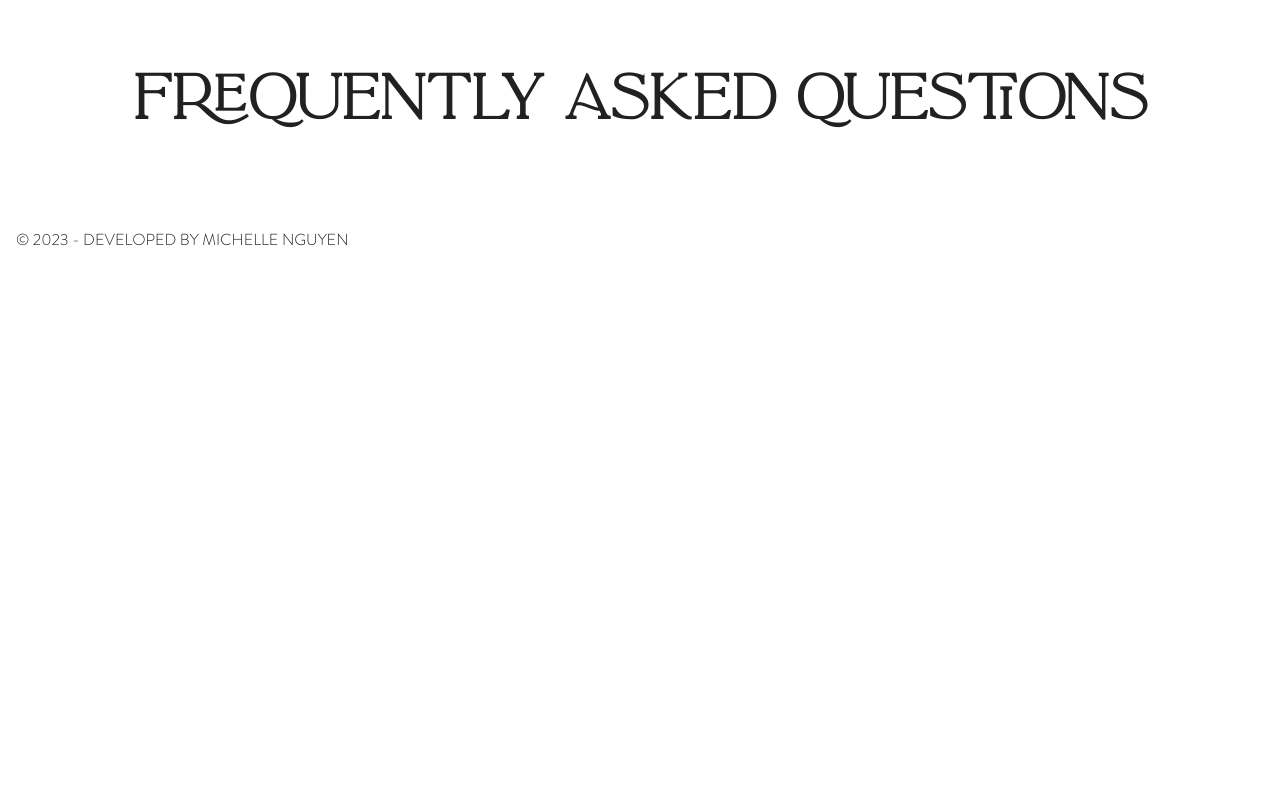
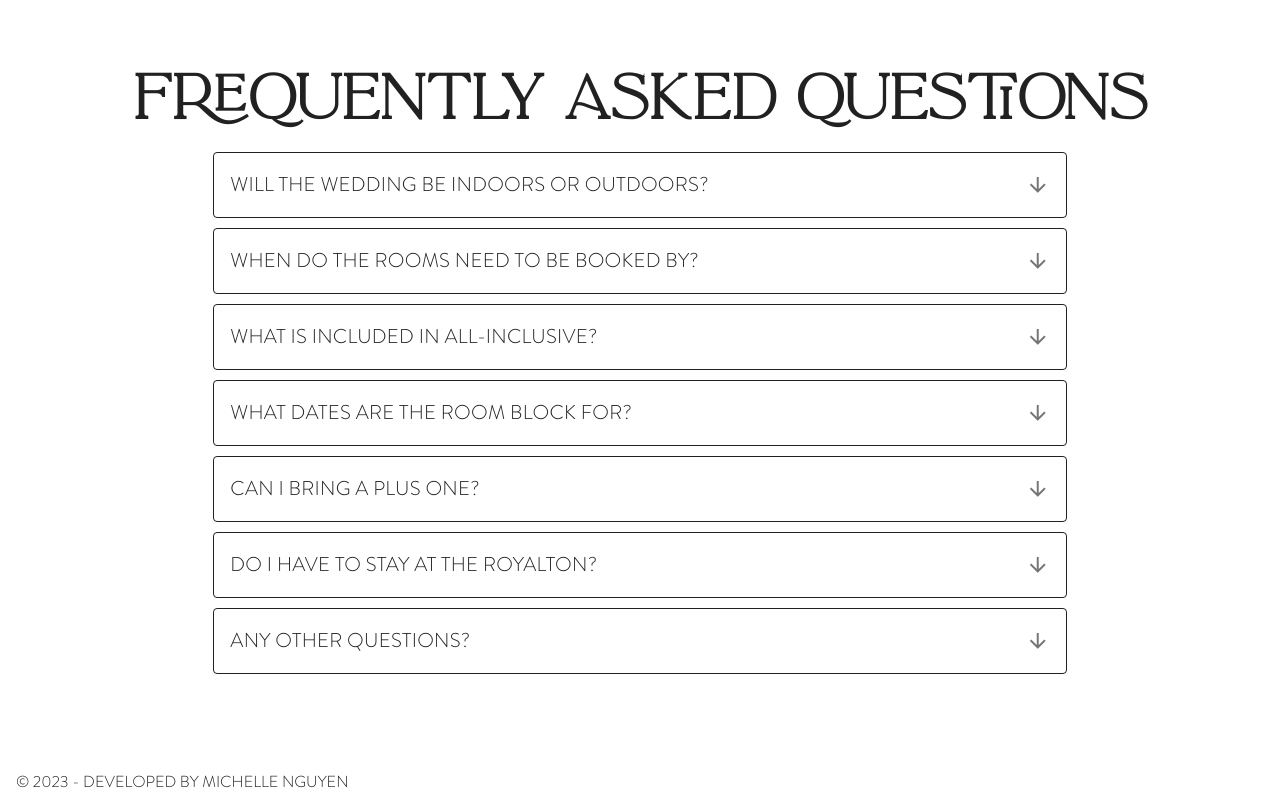
Before and after one commit to nguyenmichelle/keachelle-wedding, a Nuxt app: page / in a window 1280 px wide. Shown: the part 5022-5822 px from the top of the page. Before the commit the page ends 5280 px from the top, so only its background shows below. Built offline with nearby package versions, Linux system fonts and the light colour scheme.

Commit message:
Adding faq section

```diff
--- a/components/FaqCard.vue
+++ b/components/FaqCard.vue
@@ -1,13 +1,31 @@
 <template>
-  <div>
-    <v-card :title="question">
-      {{answer}}
+  <v-container>
+    <v-card outlined color="var(--base-color)">
+      <v-card-title @click="toggleAnswerVisibility">
+        <span>{{question}}</span>
+        <v-spacer />
+        <v-icon v-if="!showAnswer">mdi-arrow-down</v-icon>
+        <v-icon v-else>mdi-arrow-up</v-icon>
+      </v-card-title>
+      <v-card-text v-if="showAnswer">
+        {{answer}}
+      </v-card-text>
     </v-card>
-  </div>
+  </v-container>
 </template>
 
 <script>
   export default {
-    props: ['question', 'answer']
+    props: ['question', 'answer'],
+    data() {
+      return {
+        showAnswer: false
+      }
+    },
+    methods: {
+      toggleAnswerVisibility() {
+        this.showAnswer = !this.showAnswer
+      }
+    }
   }
 </script>
--- a/components/Section/Faq.vue
+++ b/components/Section/Faq.vue
@@ -1,8 +1,8 @@
 <template>
   <Section id="faq" title="FREQUENTLY ASKED QUESTIONS" background-color="var(--base-green)">
-    <v-row>
-      <v-col cols="8">
-        <faq-card v-for="(faq, index) in faqs" :question="faq.question" :answer="faq.answer" :id="'faq_'+index"></faq-card>
+    <v-row class="faq-card-container d-flex justify-center align-center" v-for="(faq, index) in faqs" :id="'faq_container_'+index">
+      <v-col cols="8" :id="'faq_col_'+index">
+        <faq-card :question="faq.question" :answer="faq.answer" :id="'faq_card_'+index"></faq-card>
       </v-col>
     </v-row>
   </Section>
@@ -12,8 +12,21 @@
 export default {
   data() {
     return {
-      faqs: [{question: 'Is it indoors or outdoors', answer: ''}, {}]
+      faqs: [{question: 'Will the wedding be indoors or outdoors?', answer: 'The event venue is along the beach, however we will be in an enclosed building. There will be a 3-minute walk along the beach and sand from the resort to the venu'},
+        {question: 'When do the rooms need to be booked by?', answer: 'Indoors'},
+        {question: 'What is included in all-inclusive?', answer: 'Indoors'},
+        {question: 'What dates are the room block for?', answer: 'August 20, 2024 - August 23, 2024. We wanted to give everyone time to fly in and get settled a day before festivities begin!'},
+        {question: 'Can I bring a plus one?', answer: 'Please restrict the attendees in your party to those listed on your invitation. We wish we could accommodate all our friends and family, but resources don\'t allow for this'},
+        {question: 'Do I have to stay at the Royalton?', answer: 'Not necessarily, if you would like to stay off-site at a cheaper resort that could save you some money. However, it is important to keep in mind that most of the other resorts nearby are also all-inclusive and would not come with a group rate. You would most likely need to pay for transportation to the event venue as well.'},
+        {question: 'Any other questions?', answer: 'Indoors'},
+      ]
     }
   }
 }
 </script>
+
+<style>
+  .faq-card-container {
+    margin: 10px 0px !important;
+  }
+</style>
--- a/layouts/default.vue
+++ b/layouts/default.vue
@@ -69,6 +69,10 @@ export default {
           title: 'RSVP',
           to: '#rsvp'
         },
+        {
+          title: 'FAQs',
+          to: '#faq'
+        }
       ],
       miniVariant: false,
       right: true,
--- a/nuxt.config.js
+++ b/nuxt.config.js
@@ -63,16 +63,6 @@ export default {
           warning: colors.amber.base,
           error: colors.deepOrange.accent4,
           success: colors.green.accent3
-        },
-        custom: {
-          background: '#FFFFFF',
-          surface: '#FFFFFF',
-          primary: '#6200EE',
-          secondary: '#03DAC6',
-          error: '#B00020',
-          info: '#2196F3',
-          success: '#4CAF50',
-          warning: '#FB8C00',
         }
       }
     }
```
